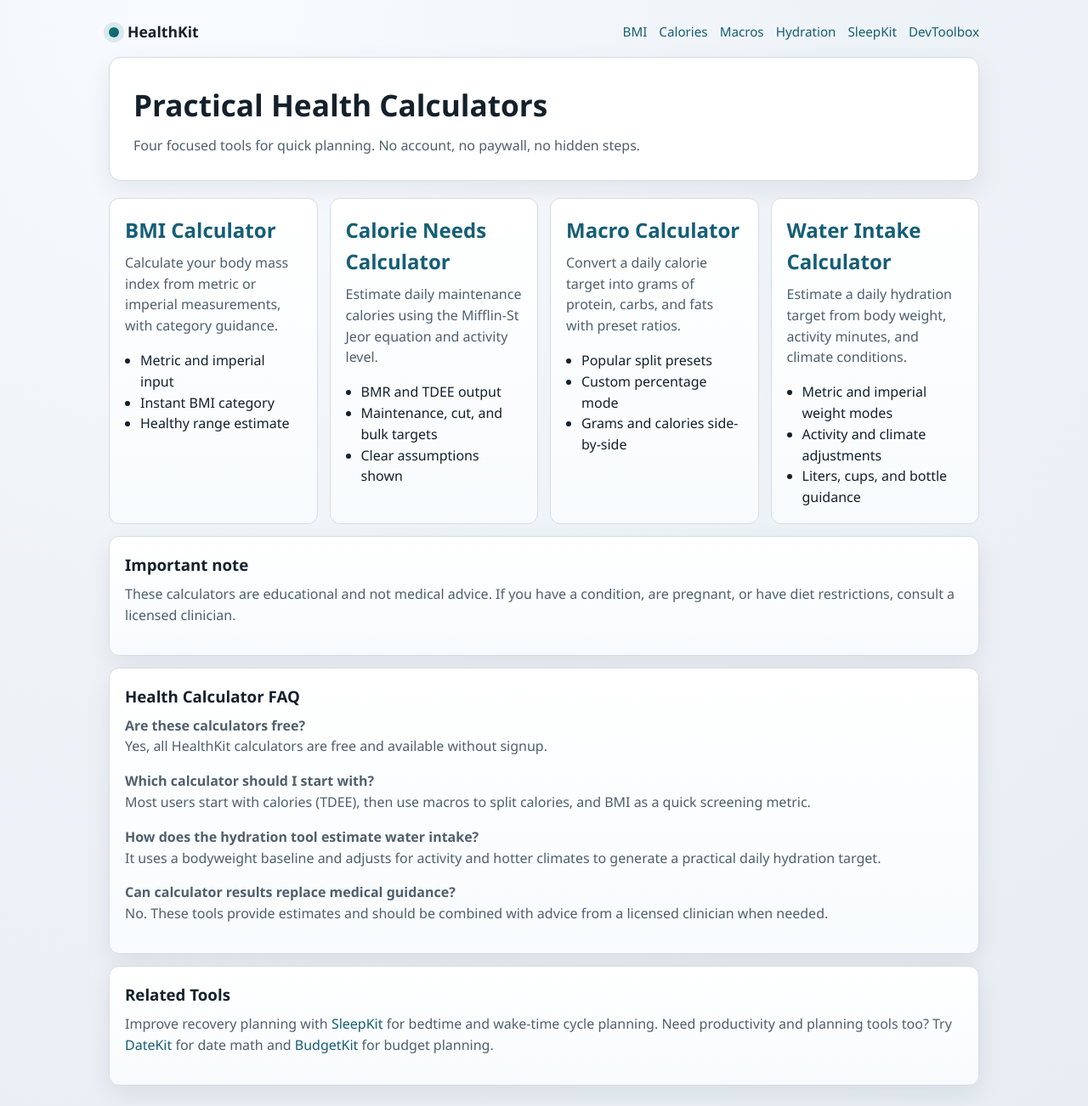
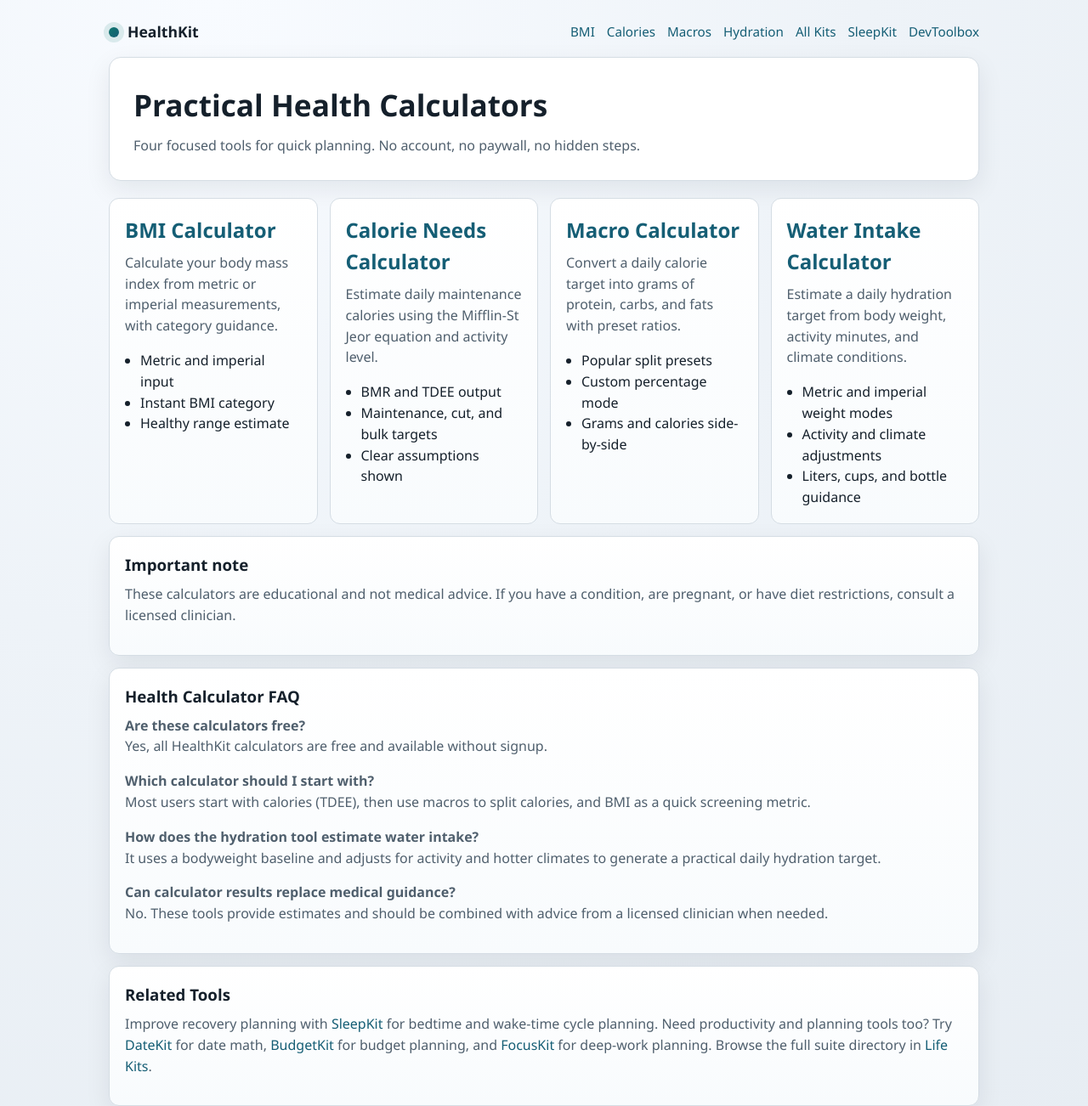
Before and after one commit to autonomy414941/healthkit, a plain HTML site: page index.html in a window 1280 px wide. Shown: the top 1302 px of the page at 85% size. Drawn offline with Linux system fonts and the light colour scheme.

Commit message:
feat: add life kits discovery links

```diff
--- a/index.html
+++ b/index.html
@@ -106,6 +106,7 @@
         <a href="/healthkit/calorie-calculator.html">Calories</a>
         <a href="/healthkit/macro-calculator.html">Macros</a>
         <a href="/healthkit/water-intake-calculator.html">Hydration</a>
+        <a href="/kits/">All Kits</a>
         <a href="/sleepkit/?utm_source=healthkit&amp;utm_medium=internal&amp;utm_campaign=crosspromo-top-organic&amp;utm_content=healthkit-home-nav">SleepKit</a>
         <a href="/">DevToolbox</a>
       </nav>
@@ -174,7 +175,7 @@
 
       <section class="panel card" style="margin-top:14px;">
         <h3>Related Tools</h3>
-        <p>Improve recovery planning with <a href="/sleepkit/?utm_source=healthkit&amp;utm_medium=internal&amp;utm_campaign=crosspromo-top-organic&amp;utm_content=healthkit-home-related">SleepKit</a> for bedtime and wake-time cycle planning. Need productivity and planning tools too? Try <a href="/datekit/">DateKit</a> for date math and <a href="/budgetkit/">BudgetKit</a> for budget planning.</p>
+        <p>Improve recovery planning with <a href="/sleepkit/?utm_source=healthkit&amp;utm_medium=internal&amp;utm_campaign=crosspromo-top-organic&amp;utm_content=healthkit-home-related">SleepKit</a> for bedtime and wake-time cycle planning. Need productivity and planning tools too? Try <a href="/datekit/">DateKit</a> for date math, <a href="/budgetkit/">BudgetKit</a> for budget planning, and <a href="/focuskit/">FocusKit</a> for deep-work planning. Browse the full suite directory in <a href="/kits/">Life Kits</a>.</p>
       </section>
     </main>
   </div>
```
